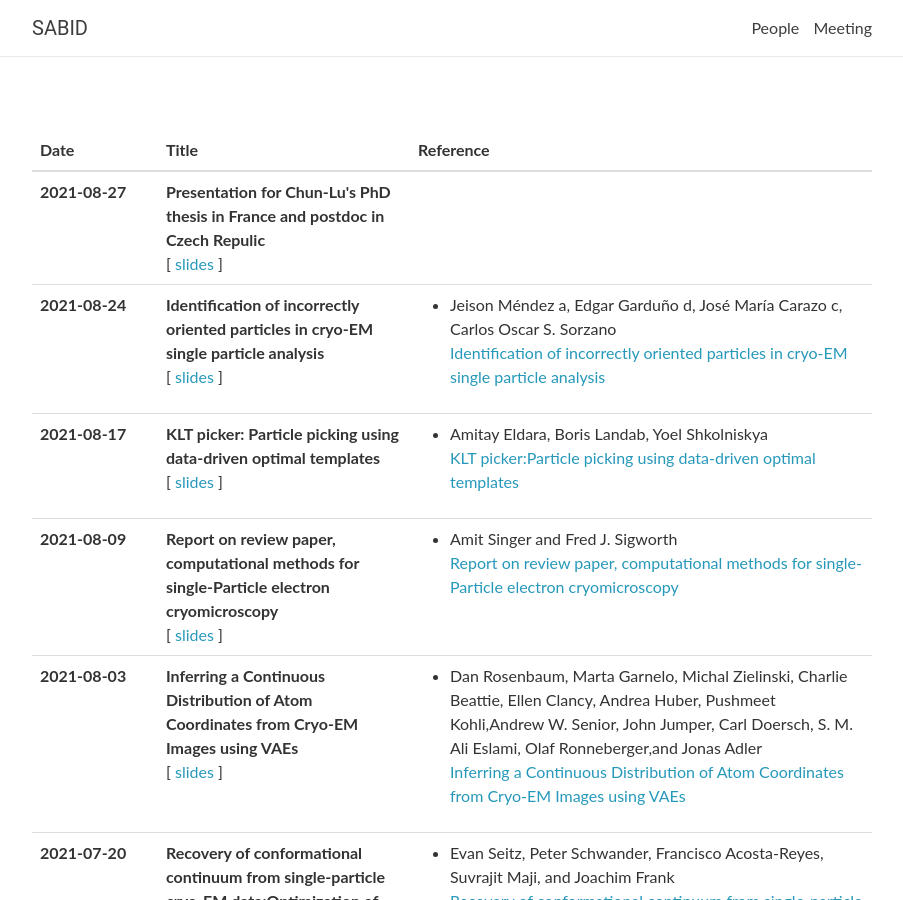
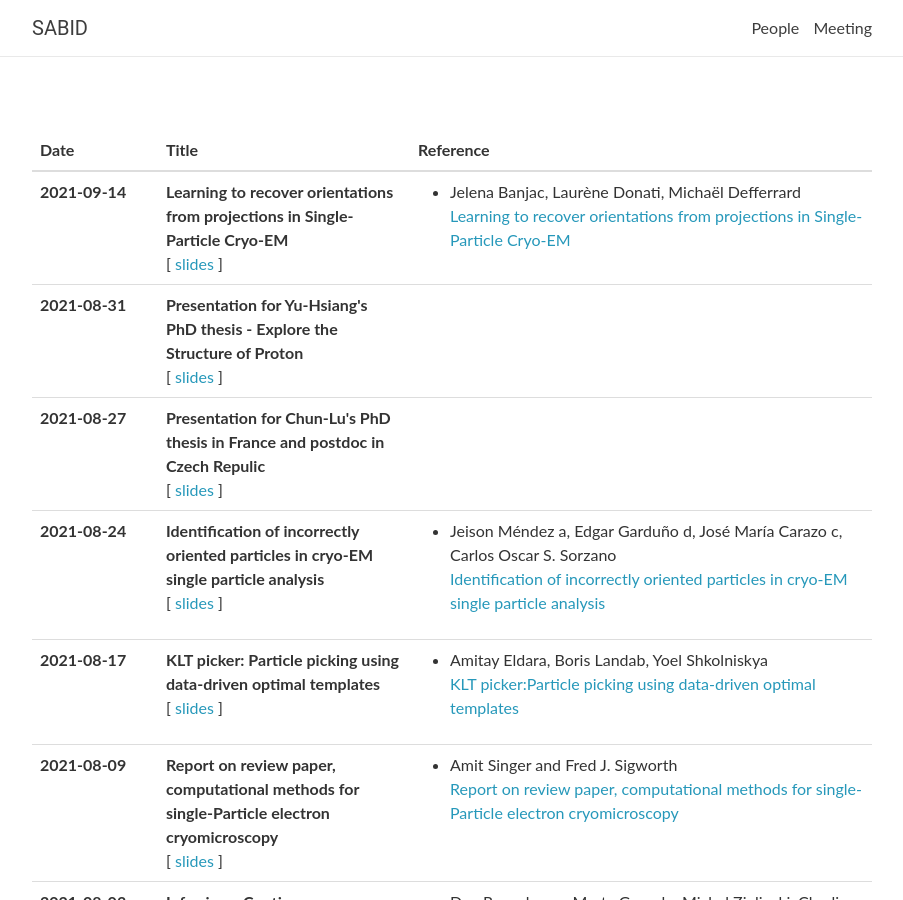
Before and after one commit to sabid-cryoem/sabid-cryoem.github.io, a Jekyll site: the page built from 4afcccebf7d457a13a4f8aeea0bbeef04fd86ee9/index.html, in a window 1280 px wide and 900 px high. Shown: the whole window, without its empty margins (188-1091 px from the left). Built offline with Jekyll 4.4.1, drawn with Linux system fonts in a browser that asks for light colours; nearby versions of some CDN libraries; comment, search, counter and statistics services are not loaded.

Commit message:
update meetimg

```diff
--- a/_data/meeting.yml
+++ b/_data/meeting.yml
@@ -1,3 +1,19 @@
+- date: 2021-09-14
+  title: >
+    <strong>Learning to recover orientations from projections in Single-Particle Cryo-EM</strong>
+  slides: <a href="/assets/slides/Learning to recover orientations from projections in single particle cryoEM.pptx" download="Learning to recover orientations from projections in single particle cryoEM.pptx">slides</a>
+  notes:
+  readings:
+  - Jelena Banjac, Laurène Donati, Michaël Defferrard </br>
+      <a href="/assets/reference/Recover_Pose_Siamese.pdf" target="blank">Learning to recover orientations from projections in Single-Particle Cryo-EM</a>
+
+- date: 2021-08-31
+  title: >
+    <strong>Presentation for Yu-Hsiang's PhD thesis - Explore the Structure of Proton</strong>
+  slides: <a href="/assets/slides/20210831report.pdf" download="Presentation.pdf">slides</a>
+  notes:
+  readings:
+
 - date: 2021-08-27
   title: >
     <strong>Presentation for Chun-Lu's PhD thesis in France and postdoc in Czech Repulic</strong>
--- a/_includes/meeting_table.html
+++ b/_includes/meeting_table.html
@@ -1,4 +1,3 @@
-
 {% for item in site.data.meeting %}
 {% if item.date %}
 {% assign lecture = item %}
```
Also changed, not shown: 3 other files.
